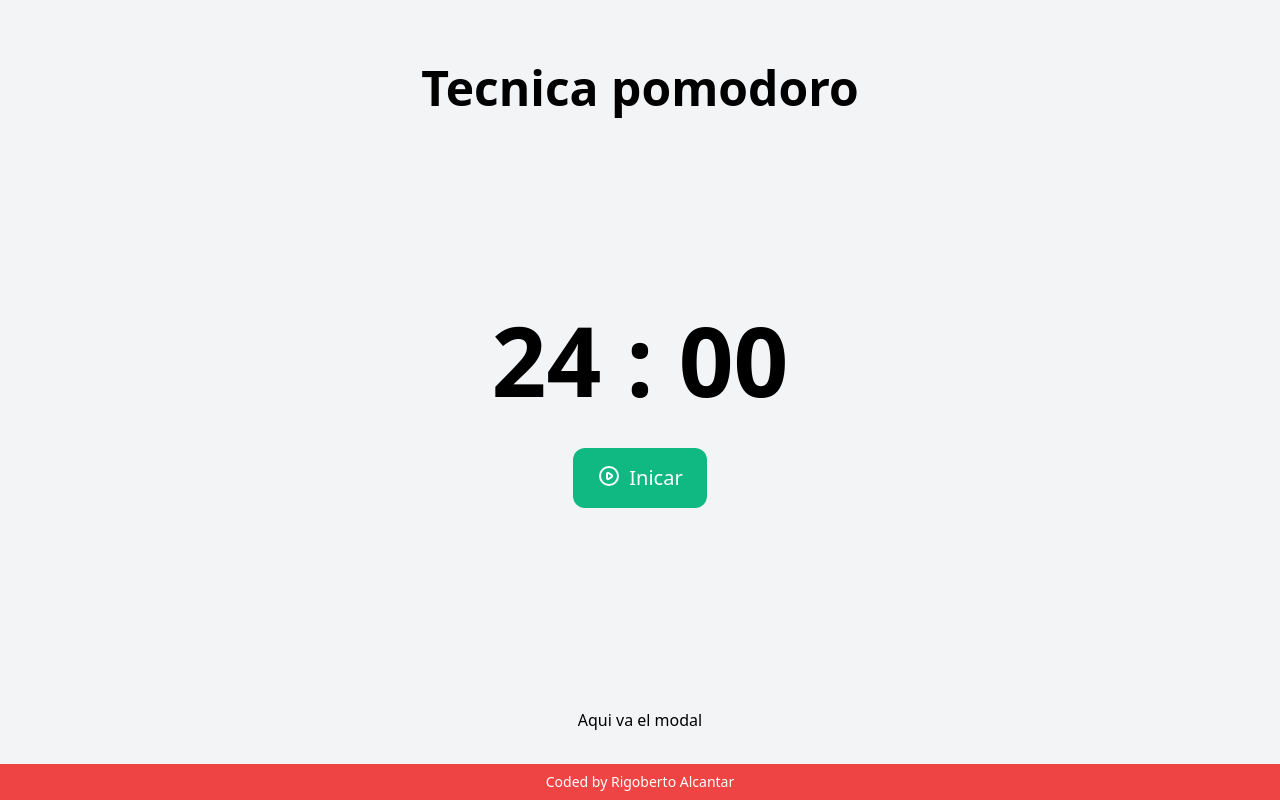
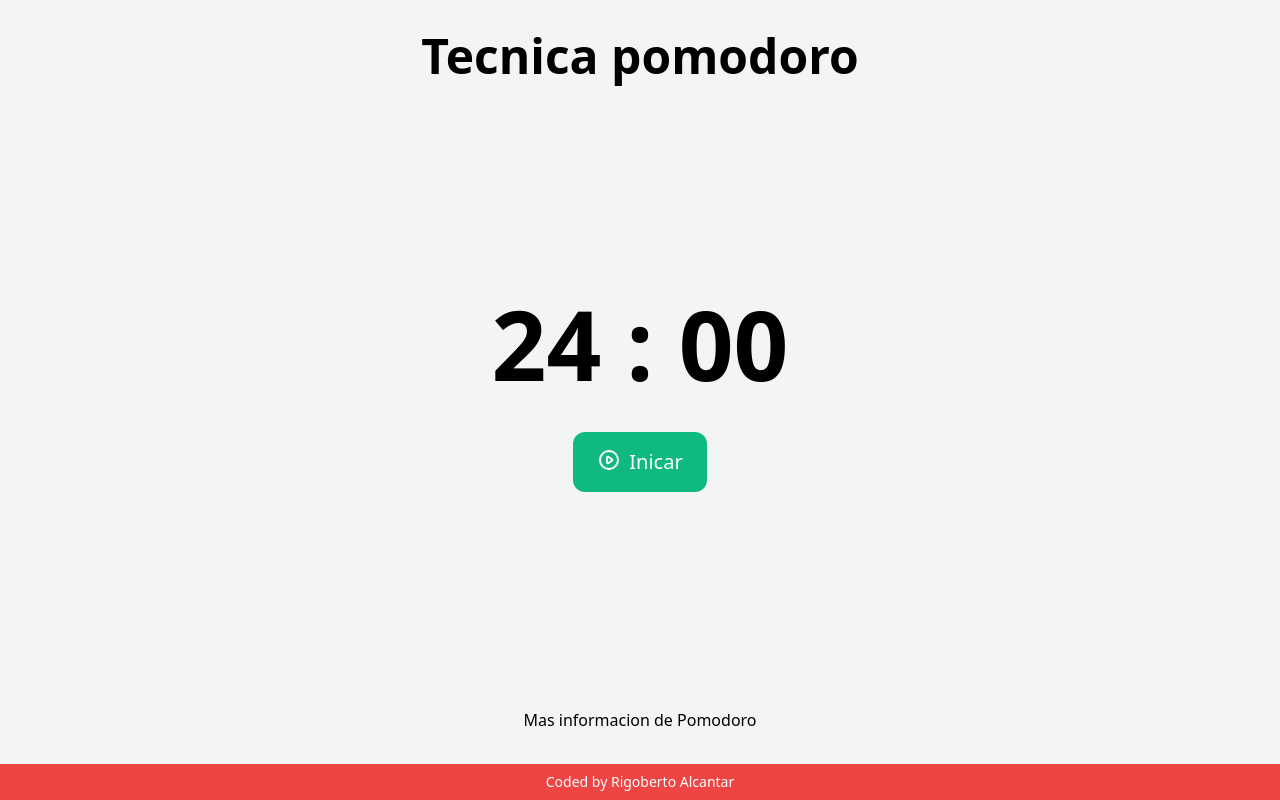
Before and after one commit to rigobertoalag/pomodoro-portfolio, a React (Create React App) app: page / in a window 1280 px wide. Built offline with nearby package versions, Linux system fonts and the light colour scheme.

Commit message:
Minimal change in name button

```diff
--- a/src/components/Root.jsx
+++ b/src/components/Root.jsx
@@ -5,10 +5,10 @@ import Modal from './Modal.jsx'
 export default function Root(){
     const [open, setOpen] = useState(false)
     return(
-        <div className="mt-16 sm:w-full md:w-full lg:full flex flex-col items-center">
+        <div className="mt-8 sm:w-full md:w-full lg:full flex flex-col items-center">
             <p className="font-bold text-3xl md:text-5xl ">Tecnica pomodoro</p>
             <Timer />
-            <button className="mb-8" onClick={()=>setOpen(true)}>Aqui va el modal</button>
+            <button className="mb-8" onClick={()=>setOpen(true)}>Mas informacion de Pomodoro</button>
             {
                 open ? <Modal /> : null
             }
```
